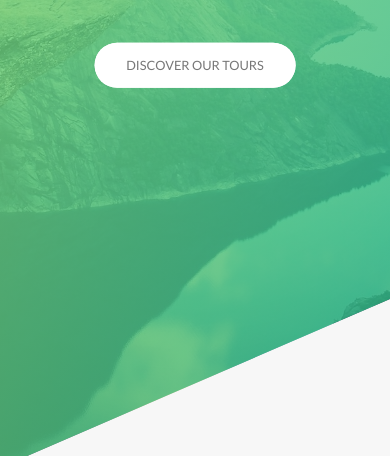
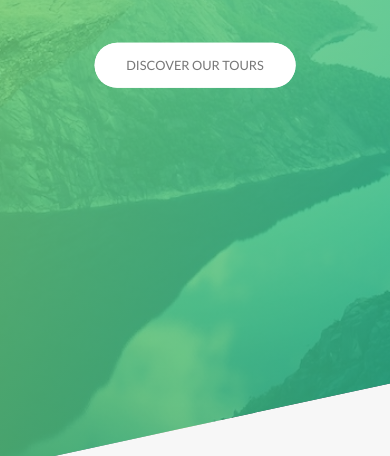
Before and after one commit to Aman07a/Advanced_CSS_and_Sass, a website: page Natours/index.html in a window 390 px wide. Shown: the part 334-790 px from the top of the page. Drawn offline with nearby package versions, Linux system fonts and the light colour scheme; files that its build step writes are made by us from their sources.

Commit message:
Responsive Images in CSS

```diff
--- a/Natours/sass/layout/_header.scss
+++ b/Natours/sass/layout/_header.scss
@@ -1,16 +1,36 @@
 .header {
-  height: 95vh;
+  height: 85vh;
   background-image: linear-gradient(
       to right bottom,
       rgba($color-primary-light, 0.8),
       rgba($color-primary-dark, 0.8)
     ),
-    url("../img/hero.jpg");
+    url(../img/hero-small.jpg);
   background-size: cover;
   background-position: top;
   position: relative;
-  -webkit-clip-path: polygon(0 0, 100% 0, 100% 75vh, 0 100%);
-  clip-path: polygon(0 0, 100% 0, 100% 75vh, 0 100%);
+
+  @supports (clip-path: polygon(0 0)) or (-webkit-clip-path: polygon(0 0)) {
+    -webkit-clip-path: polygon(0 0, 100% 0, 100% 75vh, 0 100%);
+    clip-path: polygon(0 0, 100% 0, 100% 75vh, 0 100%);
+    height: 95vh;
+  }
+
+  @media only screen and (min-resolution: 192dpi) and (min-width: 37.5em),
+    only screen and (-webkit-min-device-pixel-ratio: 2) and (min-width: 37.5em),
+    only screen and (min-width: 125em) {
+    background-image: linear-gradient(
+        to right bottom,
+        rgba($color-primary-light, 0.8),
+        rgba($color-primary-dark, 0.8)
+      ),
+      url(../img/hero.jpg);
+  }
+
+  @include respond(phone) {
+    -webkit-clip-path: polygon(0 0, 100% 0, 100% 85vh, 0 100%);
+    clip-path: polygon(0 0, 100% 0, 100% 85vh, 0 100%);
+  }
 
   &__logo-box {
     position: absolute;
```
